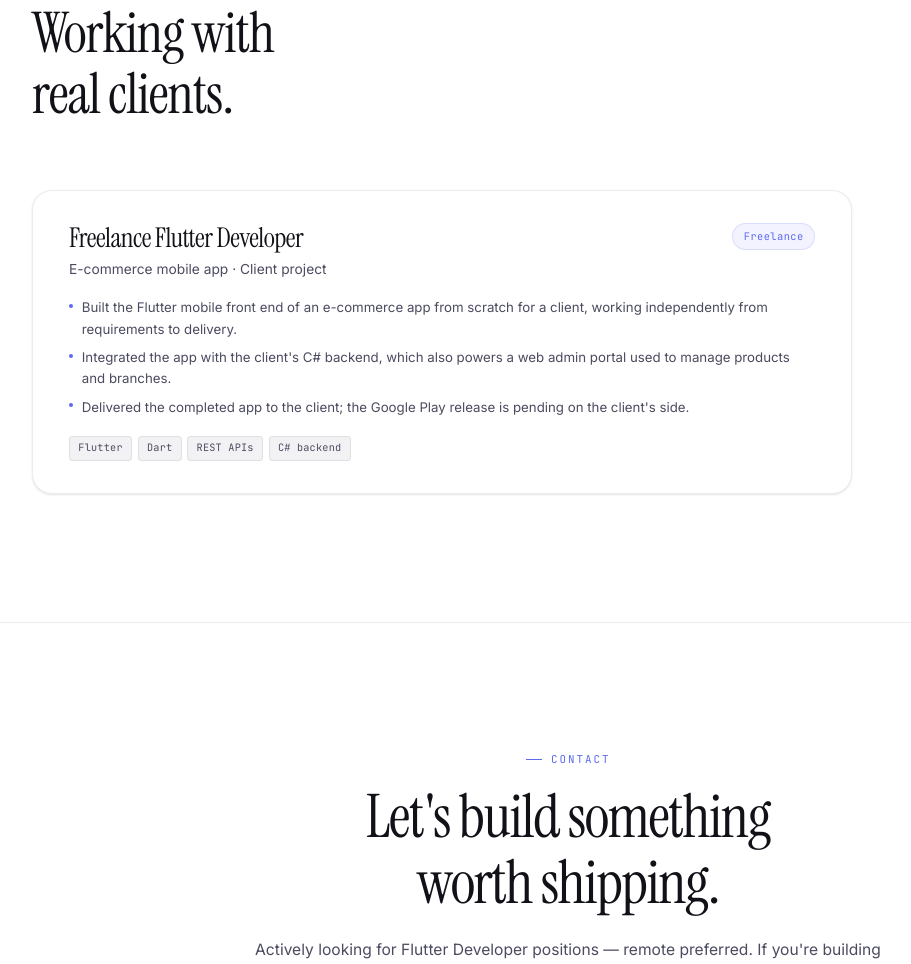
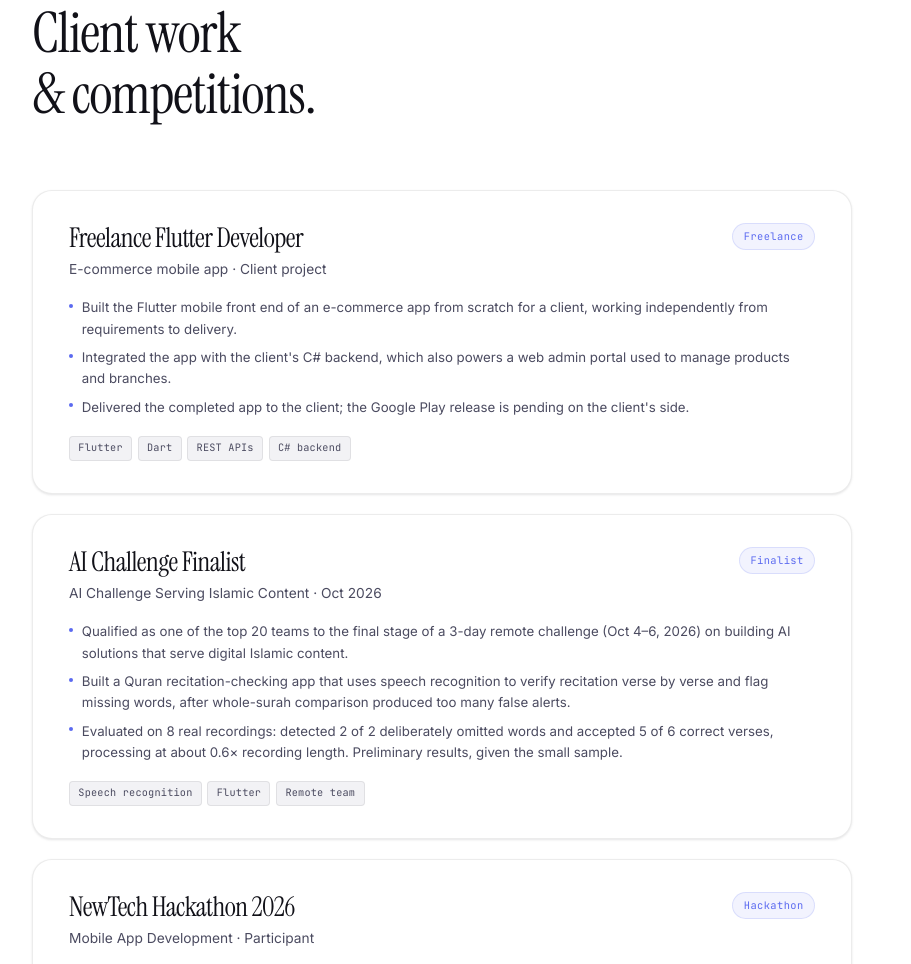
Before and after one commit to khadooja/khadooja.github.io, a plain HTML site: page index.html in a window 1280 px wide. Shown: the part 6450-7414 px from the top of the page, without its empty margins (72-983 px from the left). Drawn offline with Linux system fonts and the light colour scheme.

Commit message:
Add files via upload

```diff
--- a/index.html
+++ b/index.html
@@ -513,7 +513,7 @@
             <svg width="16" height="16" viewBox="0 0 24 24" fill="none" stroke="#5B6AF0" stroke-width="2"><circle cx="12" cy="12" r="10"/><path d="M12 8v4l3 3"/></svg>
           </div>
           <div>
-            <div class="about-card-title">Neotech Hackathon</div>
+            <div class="about-card-title">NewTech Hackathon 2026</div>
             <div class="about-card-sub">App Development Track · Certificate</div>
           </div>
         </div>
@@ -620,7 +620,7 @@
   <div class="section-inner">
     <div class="section-header">
       <p class="eyebrow reveal">Experience</p>
-      <h2 class="section-title reveal reveal-delay-1">Working with<br>real clients.</h2>
+      <h2 class="section-title reveal reveal-delay-1">Client work<br>&amp; competitions.</h2>
     </div>
 
     <article class="exp-card reveal" aria-label="Freelance Flutter Developer">
@@ -641,6 +641,45 @@
         <span class="tag">Dart</span>
         <span class="tag">REST APIs</span>
         <span class="tag">C# backend</span>
+      </div>
+    </article>
+
+    <article class="exp-card reveal" aria-label="AI Challenge Finalist" style="margin-top:1.25rem">
+      <div class="exp-head">
+        <div>
+          <h3 class="exp-role">AI Challenge Finalist</h3>
+          <p class="exp-org">AI Challenge Serving Islamic Content · Oct 2026</p>
+        </div>
+        <span class="exp-tag">Finalist</span>
+      </div>
+      <ul class="proj-highlights" aria-label="Highlights">
+        <li class="proj-hl">Qualified as one of the top 20 teams to the final stage of a 3-day remote challenge (Oct 4–6, 2026) on building AI solutions that serve digital Islamic content.</li>
+        <li class="proj-hl">Built a Quran recitation-checking app that uses speech recognition to verify recitation verse by verse and flag missing words, after whole-surah comparison produced too many false alerts.</li>
+        <li class="proj-hl">Evaluated on 8 real recordings: detected 2 of 2 deliberately omitted words and accepted 5 of 6 correct verses, processing at about 0.6× recording length. Preliminary results, given the small sample.</li>
+      </ul>
+      <div class="proj-stack" aria-label="Focus areas">
+        <span class="tag">Speech recognition</span>
+        <span class="tag">Flutter</span>
+        <span class="tag">Remote team</span>
+      </div>
+    </article>
+
+    <article class="exp-card reveal" aria-label="NewTech Hackathon 2026" style="margin-top:1.25rem">
+      <div class="exp-head">
+        <div>
+          <h3 class="exp-role">NewTech Hackathon 2026</h3>
+          <p class="exp-org">Mobile App Development · Participant</p>
+        </div>
+        <span class="exp-tag">Hackathon</span>
+      </div>
+      <ul class="proj-highlights" aria-label="Highlights">
+        <li class="proj-hl">Worked with a cross-functional team over 5 days to define a real-world user problem and scope a mobile app solution for it.</li>
+        <li class="proj-hl">Delivered a fully interactive Figma prototype of the solution.</li>
+      </ul>
+      <div class="proj-stack" aria-label="Focus areas">
+        <span class="tag">Figma</span>
+        <span class="tag">Product scoping</span>
+        <span class="tag">Teamwork</span>
       </div>
     </article>
   </div>
```
